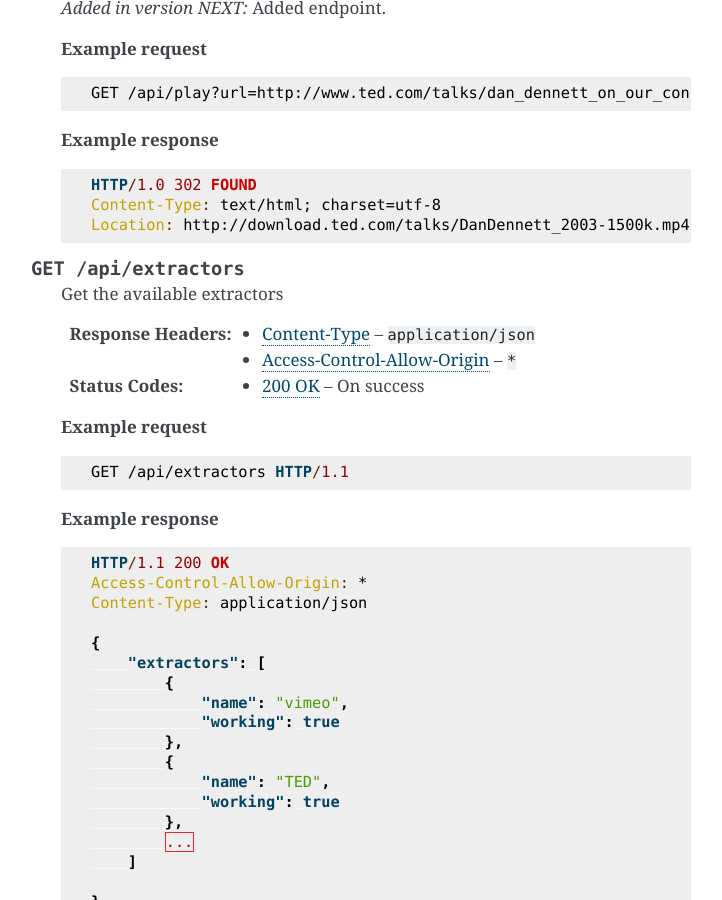
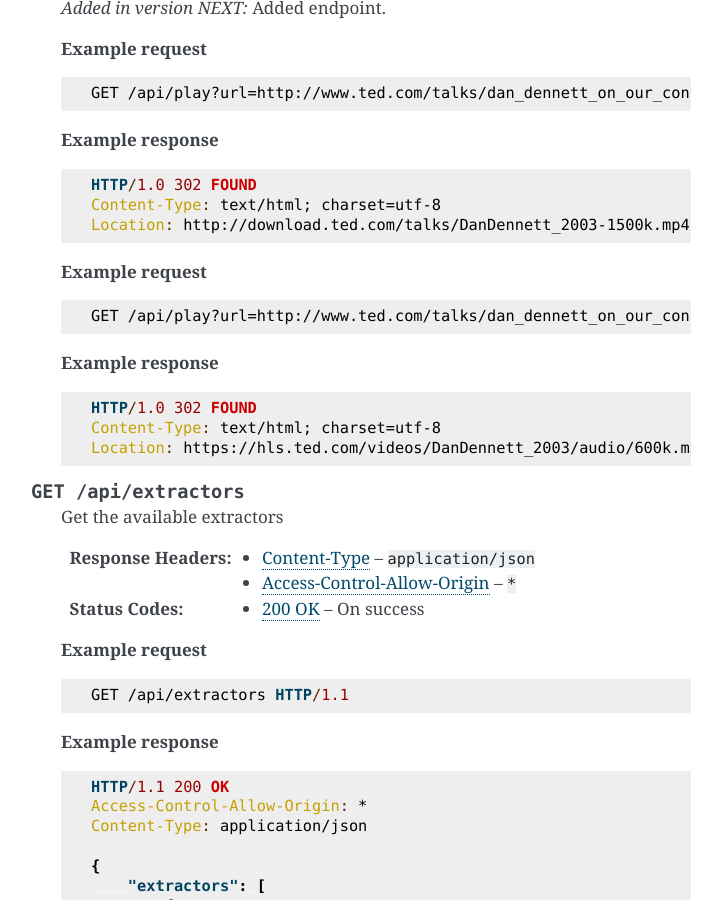
Before and after one commit to jaimeMF/youtube-dl-api-server, a Sphinx documentation site: the page built from docs/api.rst, in a window 1280 px wide and 900 px high, scrolled down 3251 px. Shown: the whole window, without its empty margins (389-1111 px from the left). Built offline with Sphinx 7.4.7, drawn with Linux system fonts in a browser that asks for light colours.

Commit message:
Pass the format parameter to the YoutubeDL object (#47)

```diff
--- a/CHANGELOG.rst
+++ b/CHANGELOG.rst
@@ -6,6 +6,7 @@
 
 - Add ``/api/play`` endpoint. (Adapted from a patch by eadmaster in `PR #46 <https://github.com/jaimeMF/youtube-dl-api-server/pull/46>`_)
 - Add ``/api/version`` endpoint. (Added by Carlos Ramos in `PR #43 <https://github.com/jaimeMF/youtube-dl-api-server/pull/43>`_)
+- Pass the ``format`` parameter to the ``YoutubeDL`` object.
 - Add ``--number-processes`` option for choosing the number of processes the server will use, defaults to 5. (Added by Carlos Ramos in `PR #42 <https://github.com/jaimeMF/youtube-dl-api-server/pull/42>`_)
 - Provide a ``Blueprint`` for the API.
 
--- a/docs/api.rst
+++ b/docs/api.rst
@@ -81,6 +81,20 @@
         Content-Type: text/html; charset=utf-8
         Location: http://download.ted.com/talks/DanDennett_2003-1500k.mp4?dnt
 
+    |ex-request|
+
+    .. sourcecode:: http
+
+        GET /api/play?url=http://www.ted.com/talks/dan_dennett_on_our_consciousness.html&format=bestaudio HTTP/1.1
+
+    |ex-response|
+
+    .. sourcecode:: http
+
+        HTTP/1.0 302 FOUND
+        Content-Type: text/html; charset=utf-8
+        Location: https://hls.ted.com/videos/DanDennett_2003/audio/600k.m3u8?uniqueId=5ed2e870
+
 
 .. http:get:: /api/extractors
 
```
Also changed, not shown: 1 other file.
